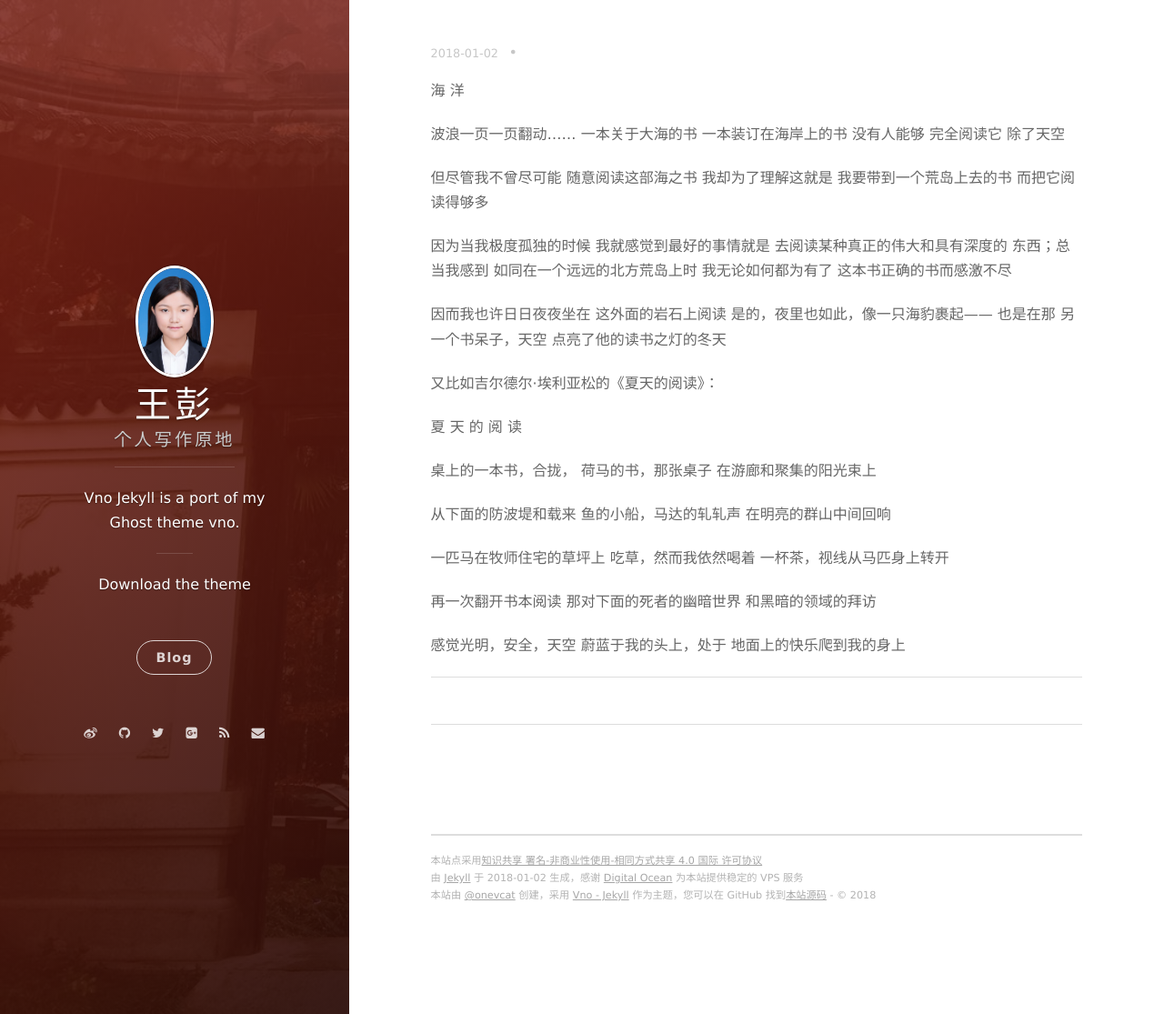
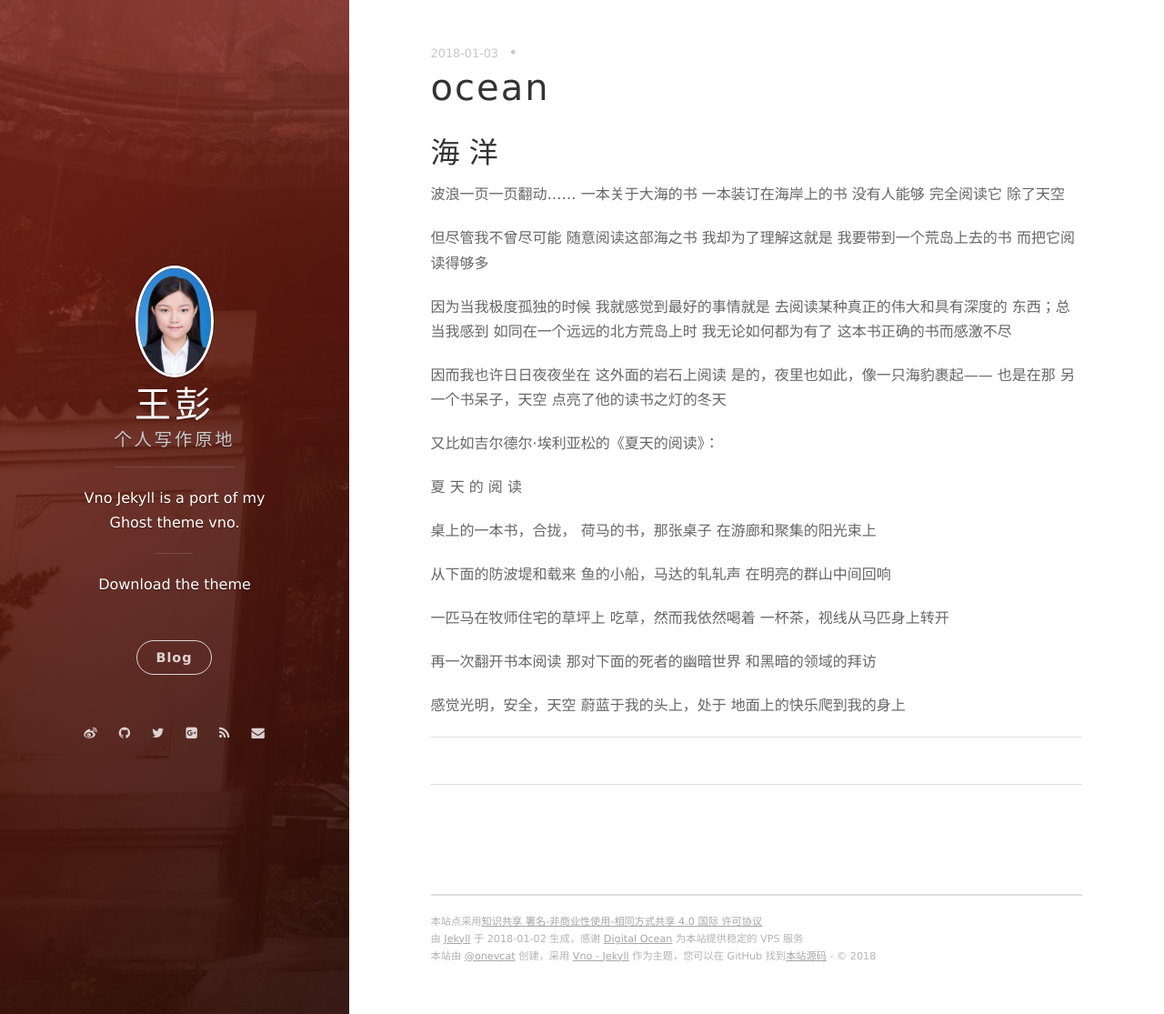
Before and after one commit to Rebecca19/Rebecca19.github.io, a Jekyll site: the page built from _posts/2017-05-02-ocean.md, in a window 1280 px wide and 1115 px high. Shown: the whole window at 91% size. Built offline with Jekyll 4.4.1, drawn with Linux system fonts in a browser that asks for light colours; nearby versions of some CDN libraries; our own code applies the rules of GitHub Pages for plain Markdown files; comment, search, counter and statistics services are not loaded; part of the change alters nothing that is shown.

Commit message:
Update and rename 2017-05-02-ice-poem.md to 2017-05-02-ocean.md

```diff
--- a/_posts/2017-05-02-ice-poem.md
+++ b/_posts/2017-05-02-ocean.md
@@ -1,10 +1,10 @@
 ---
 layout: post
-title:ocean
+title: ocean
 date: 2018-01-3 15:32:24.000000000 +09:00
 
 ---
-海 洋
+## 海 洋
 
 波浪一页一页翻动……
 一本关于大海的书
```
